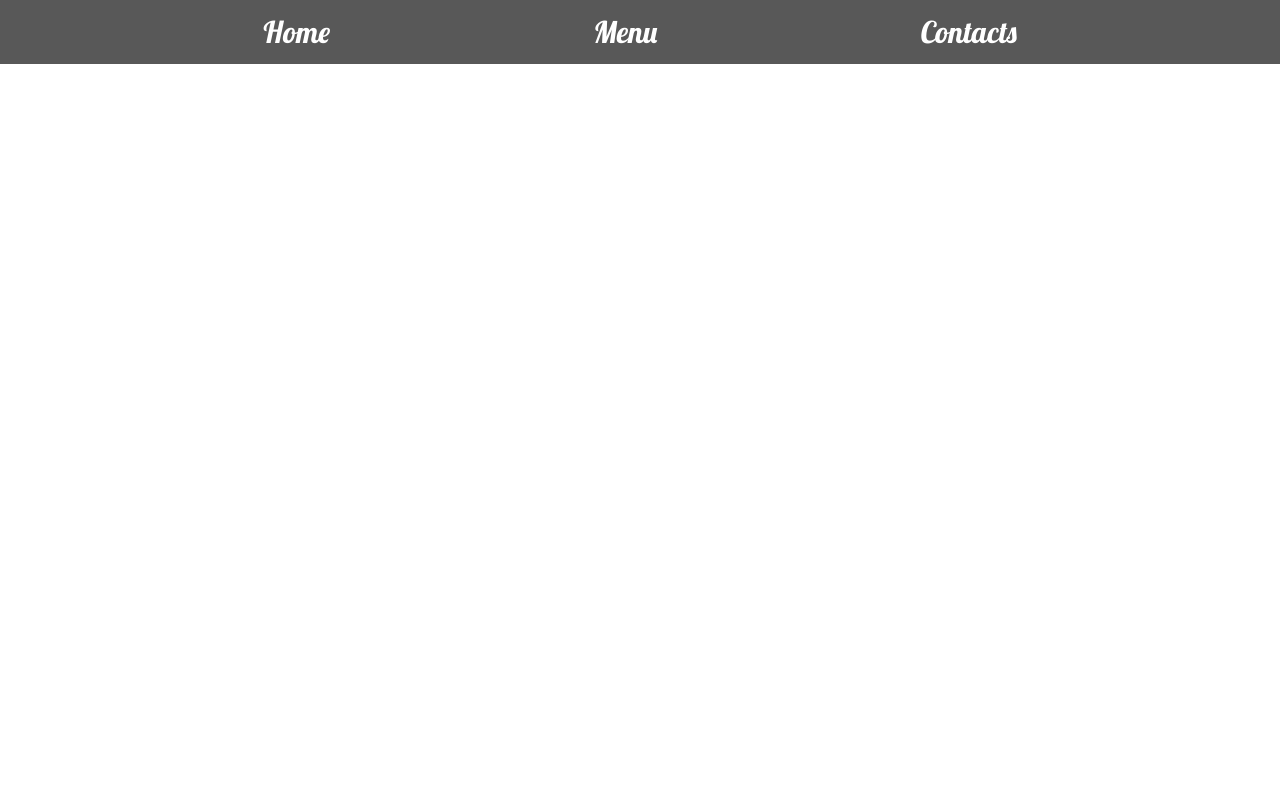
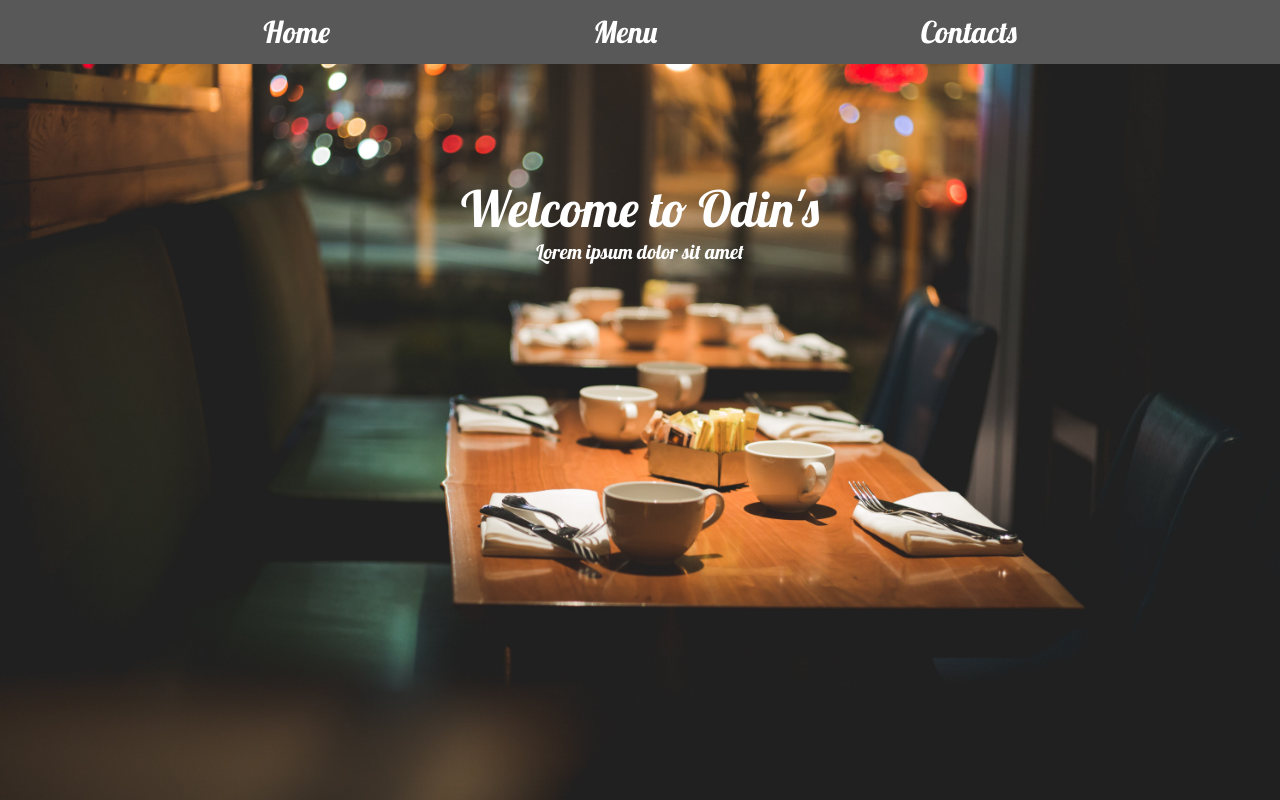
Before and after one commit to ARodrigues92/restaurant-page, a plain HTML site: page index.html in a window 1280 px wide. Drawn offline with Linux system fonts and the light colour scheme.

Commit message:
Change image path to work with gituhb pages

```diff
--- a/styles/main.css
+++ b/styles/main.css
@@ -1,5 +1,5 @@
 html {
-  background: url('/dist/images/naku-mayo-i1Fof8tHXZk-unsplash.jpg') no-repeat center center fixed;
+  background: url('../images/naku-mayo-i1Fof8tHXZk-unsplash.jpg') no-repeat center center fixed;
   -webkit-background-size: cover;
   -moz-background-size: cover;
   -o-background-size: cover;
```
